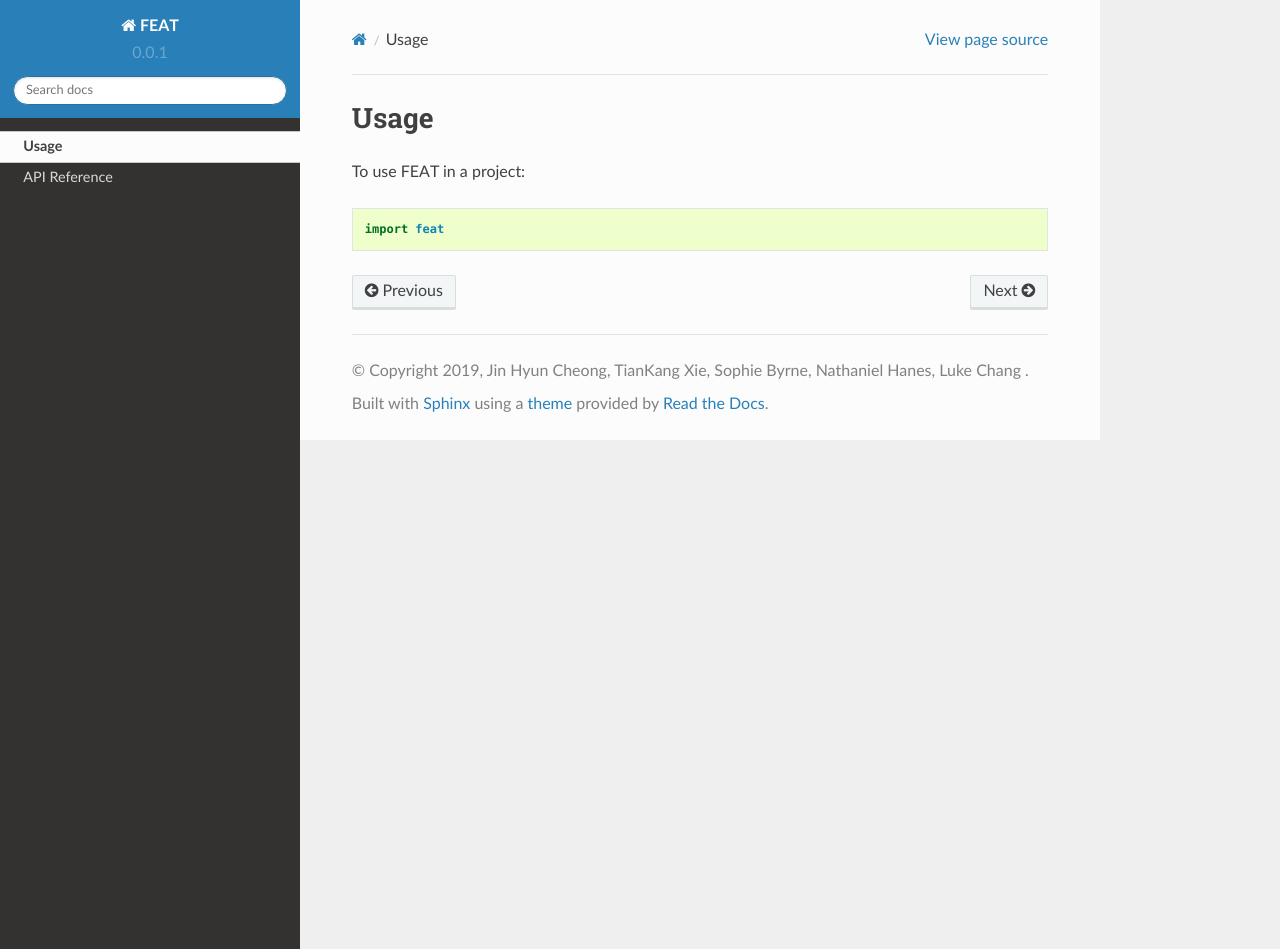
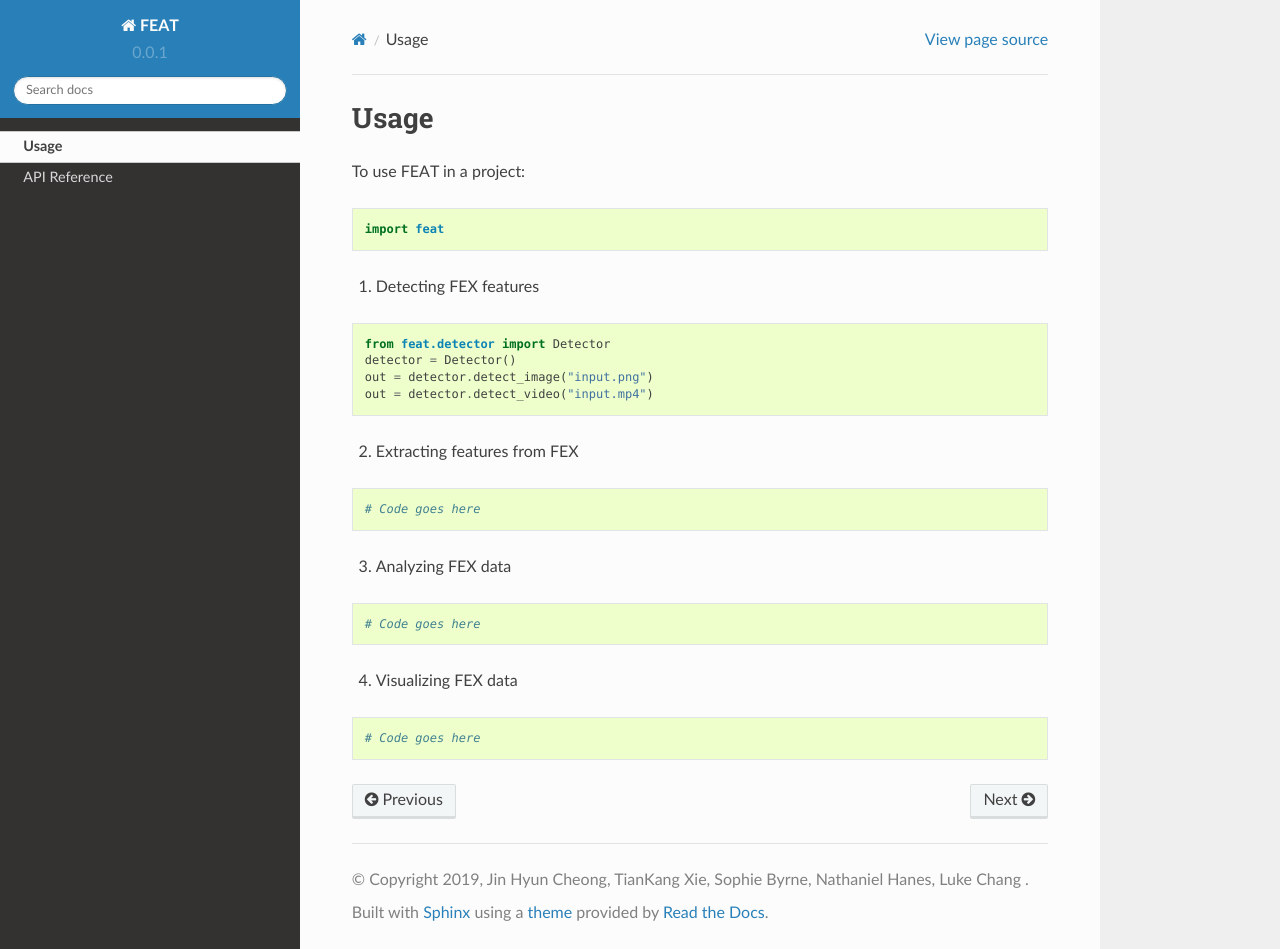
Before and after one commit to cosanlab/py-feat, a Sphinx documentation site: the page built from docs/usage.rst, in a window 1280 px wide and 949 px high. Built offline with Sphinx 7.4.7 and the Read the Docs theme 2.0.0, drawn with Linux system fonts in a browser that asks for light colours; pages that are not in the unit, such as notebooks, are missing from menus.

Commit message:
update docs

```diff
--- a/docs/usage.rst
+++ b/docs/usage.rst
@@ -4,3 +4,30 @@ Usage
 To use FEAT in a project::
 
     import feat
+
+1. Detecting FEX features
+
+.. code-block:: python
+
+    from feat.detector import Detector
+    detector = Detector()
+    out = detector.detect_image("input.png")
+    out = detector.detect_video("input.mp4")
+
+2. Extracting features from FEX
+
+.. code-block:: python
+
+    # Code goes here
+
+3. Analyzing FEX data
+
+.. code-block:: python
+
+    # Code goes here
+
+4. Visualizing FEX data
+
+.. code-block:: python
+
+    # Code goes here
```
Also changed, not shown: docs/api.rst (+7 -8 lines), docs/index.rst (+2 -27 lines).
